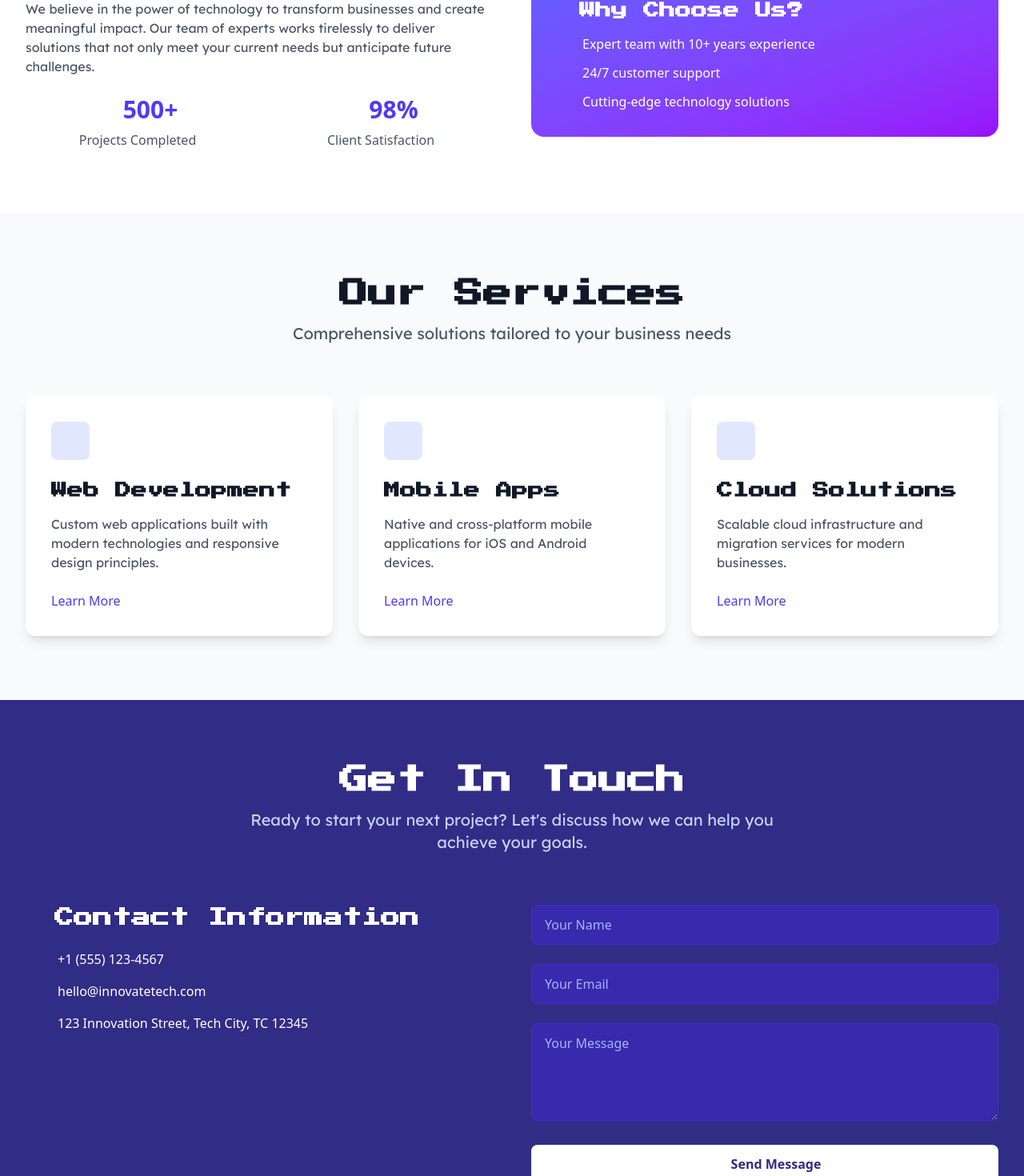
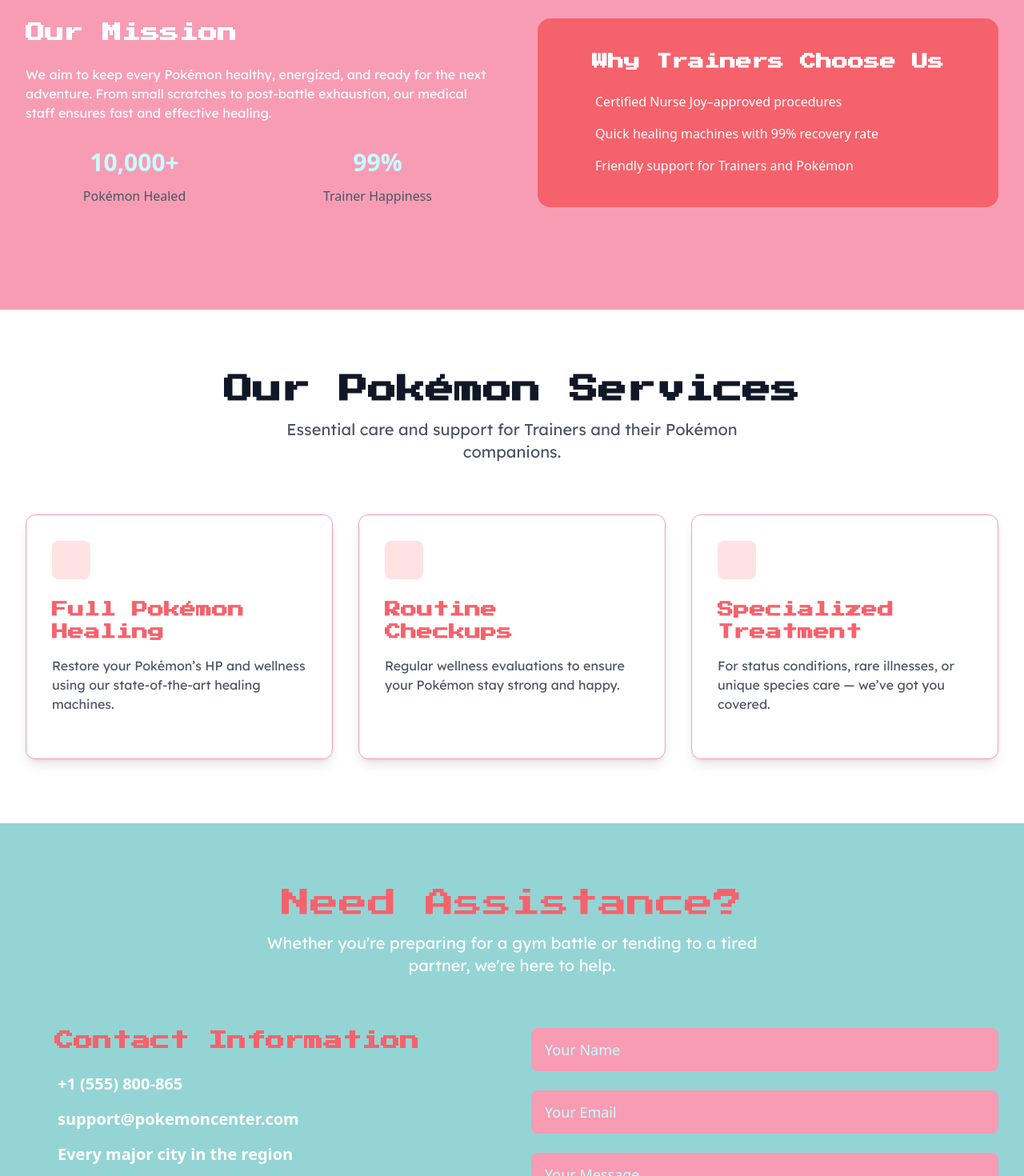
Before and after one commit to katdzy/prelim-project-group-1, an Angular app: page / in a window 1280 px wide. Shown: the part 1227-2697 px from the top of the page at 80% size. Built offline with nearby package versions, Linux system fonts and the light colour scheme; a web font is replaced by a local one.

Commit message:
Changes to be committed: 	modified:   src/app/home/home.html

```diff
--- a/src/app/home/home.html
+++ b/src/app/home/home.html
@@ -46,41 +46,6 @@
     </style>
 </head>
 <body class="bg-gray-50">
-    <!-- Navigation -->
-    <nav class="fixed top-0 w-full bg-white/90 backdrop-blur-md z-50 border-b border-gray-200">
-        <div class="max-w-7xl mx-auto px-4 sm:px-6 lg:px-8">
-            <div class="flex justify-between items-center h-16">
-                <div class="flex items-center">
-                    <div class="flex-shrink-0 flex items-center">
-                        <i data-lucide="code" class="w-8 h-8 text-indigo-600 mr-2"></i>
-                    </div>
-                </div>
-                <div class="hidden md:block">
-                    <div class="ml-10 flex items-baseline space-x-8">
-                        <a href="#home" class="text-gray-700 hover:text-indigo-600 px-3 py-2 text-sm font-medium transition-colors flex items-center">
-                            <i data-lucide="home" class="w-4 h-4 mr-1"></i>Home
-                        </a>
-                        <a href="#about" class="text-gray-700 hover:text-indigo-600 px-3 py-2 text-sm font-medium transition-colors flex items-center">
-                            <i data-lucide="users" class="w-4 h-4 mr-1"></i>About
-                        </a>
-                        <a href="#services" class="text-gray-700 hover:text-indigo-600 px-3 py-2 text-sm font-medium transition-colors flex items-center">
-                            <i data-lucide="briefcase" class="w-4 h-4 mr-1"></i>Services
-                        </a>
-                        <a href="#contact" class="text-gray-700 hover:text-indigo-600 px-3 py-2 text-sm font-medium transition-colors flex items-center">
-                            <i data-lucide="mail" class="w-4 h-4 mr-1"></i>Contact
-                        </a>
-                    </div>
-                </div>
-                <div class="md:hidden">
-                    <a routerLink="/services" class="text-gray-700 hover:text-indigo-600">
-                      <svg class="h-6 w-6" fill="none" viewBox="0 0 24 24" stroke="currentColor">
-                          <path stroke-linecap="round" stroke-linejoin="round" stroke-width="2" d="M4 6h16M4 12h16M4 18h16" />
-                      </svg>
-                  </a>
-                </div>
-            </div>
-        </div>
-    </nav>
 
     <!-- Hero Section -->
     <section id="home" class="relative min-h-screen flex items-center justify-center gradient-bg overflow-hidden">
@@ -106,230 +71,187 @@
 
 
             <div class="flex flex-col sm:flex-row gap-6 justify-center">
-                <button class="bg-[#F5626B] text-white px-16 py-8 rounded-2xl font-bold text-2xl shadow-2xl hover:bg-[#F89CB4] transform hover:scale-105 transition-all duration-300 flex items-center justify-center" style="font-family: 'Press Start 2P', cursive;">
+                <a routerLink="/services" class="bg-[#F5626B] text-white px-16 py-8 rounded-2xl font-bold text-2xl shadow-2xl hover:bg-[#F89CB4] transform hover:scale-105 transition-all duration-300 flex items-center justify-center" style="font-family: 'Press Start 2P', cursive;">
                     HEAL NOW
-                </button>
+                </a>
             </div>
             </div>
         </div>
     </section>
 
     <!-- About Section -->
-    <section id="about" class="py-20 bg-white">
+   <section id="about" class="py-32 bg-white"> <!-- increased from py-20 to py-32 -->
     <div class="max-w-7xl mx-auto px-4 sm:px-6 lg:px-8">
-            <div class="text-center mb-16">
-                <h2 class="text-4xl font-bold text-gray-900 mb-4">About Our Company</h2>
+        <div class="text-center mb-20"> <!-- increased mb-16 to mb-20 -->
+          <h2 class="text-4xl font-bold mb-6 text-[#C6FEFF]">Who’s Behind the Healing?</h2>
             <p class="text-xl text-gray-600 max-w-2xl mx-auto">
-                    We're passionate about delivering innovative solutions that help businesses thrive in the digital age.
+                The Pokémon Center team is dedicated to providing safe, reliable, and friendly healthcare for Trainers and their partners.
             </p>
         </div>
 
-            <div class="grid grid-cols-1 lg:grid-cols-2 gap-12 items-center">
+        <div class="grid grid-cols-1 lg:grid-cols-2 gap-16 items-center"> <!-- increased gap-12 to gap-16 -->
             <div>
-                    <h3 class="text-2xl font-bold text-gray-900 mb-4">Our Mission</h3>
-                    <p class="text-gray-600 mb-6">
-                        We believe in the power of technology to transform businesses and create meaningful impact. Our team of experts works tirelessly to deliver solutions that not only meet your current needs but anticipate future challenges.
+              <h3 class="text-2xl font-bold mb-6 text-[#C6FEFF]">Our Mission</h3>
+                <p class="text-gray-600 mb-8"> <!-- increased mb-6 to mb-8 -->
+                    We aim to keep every Pokémon healthy, energized, and ready for the next adventure.
+                    From small scratches to post-battle exhaustion, our medical staff ensures fast and effective healing.
                 </p>
-                    <div class="grid grid-cols-2 gap-6">
+
+                <div class="grid grid-cols-2 gap-8"> <!-- increased gap-6 to gap-8 -->
                     <div class="text-center">
-                            <div class="flex items-center justify-center mb-2">
-                                <i data-lucide="trophy" class="w-6 h-6 text-indigo-600 mr-2"></i>
-                                <div class="text-3xl font-bold text-indigo-600">500+</div>
+                        <div class="flex items-center justify-center mb-3"> <!-- increased mb-2 to mb-3 -->
+                          <div class="text-3xl font-bold text-[#C6FEFF]">10,000+</div>
                         </div>
-                            <div class="text-gray-600">Projects Completed</div>
+                        <div class="text-gray-600">Pokémon Healed</div>
                     </div>
+
                     <div class="text-center">
-                            <div class="flex items-center justify-center mb-2">
-                                <i data-lucide="heart" class="w-6 h-6 text-indigo-600 mr-2"></i>
-                                <div class="text-3xl font-bold text-indigo-600">98%</div>
+                        <div class="flex items-center justify-center mb-3">
+                            <div class="text-3xl font-bold text-[#C6FEFF]">99%</div>
                         </div>
-                            <div class="text-gray-600">Client Satisfaction</div>
+                        <div class="text-gray-600">Trainer Happiness</div>
                     </div>
                 </div>
             </div>
+
               <div class="relative">
-                    <div class="bg-gradient-to-br from-indigo-500 to-purple-600 rounded-2xl p-8 text-white">
-                        <h4 class="text-xl font-semibold mb-4 flex items-center">
-                            <i data-lucide="star" class="w-5 h-5 mr-2 text-indigo-200"></i>
-                            Why Choose Us?
+                <div class="bg-[#F5626B] rounded-2xl p-10 text-white">
+                  <h4 class="text-xl font-semibold mb-6 flex items-center">
+                      <i data-lucide="star" class="w-5 h-5 mr-2 text-white"></i>
+                      Why Trainers Choose Us
                   </h4>
-                        <ul class="space-y-3">
+                  <ul class="space-y-4">
                       <li class="flex items-center">
-                                <i data-lucide="check-circle" class="w-5 h-5 mr-3 text-indigo-200"></i>
-                                Expert team with 10+ years experience
+                          <i data-lucide="check-circle" class="w-5 h-5 mr-3 text-white"></i>
+                          Certified Nurse Joy–approved procedures
                       </li>
                       <li class="flex items-center">
-                                <i data-lucide="check-circle" class="w-5 h-5 mr-3 text-indigo-200"></i>
-                                24/7 customer support
+                          <i data-lucide="check-circle" class="w-5 h-5 mr-3 text-white"></i>
+                          Quick healing machines with 99% recovery rate
                       </li>
                       <li class="flex items-center">
-                                <i data-lucide="check-circle" class="w-5 h-5 mr-3 text-indigo-200"></i>
-                                Cutting-edge technology solutions
+                          <i data-lucide="check-circle" class="w-5 h-5 mr-3 text-white"></i>
+                          Friendly support for Trainers and Pokémon
                       </li>
                   </ul>
               </div>
+          </div>
+
+
+        </div>
+    </div>
+</section>
+
+
+
+    <!-- Services Section -->
+    <section id="services" class="py-20 bg-gray-50">
+        <div class="max-w-7xl mx-auto px-4 sm:px-6 lg:px-8">
+            <div class="text-center mb-16">
+                <h2 class="text-4xl font-bold text-gray-900 mb-4">Our Pokémon Services</h2>
+                <p class="text-xl text-gray-600 max-w-2xl mx-auto">
+                    Essential care and support for Trainers and their Pokémon companions.
+                </p>
+            </div>
+
+            <div class="grid grid-cols-1 md:grid-cols-2 lg:grid-cols-3 gap-8">
+                <!-- Healing Service -->
+                <div class="bg-white rounded-xl p-8 shadow-lg hover:shadow-xl transition-shadow duration-300 group">
+                    <div class="w-12 h-12 bg-red-100 rounded-lg flex items-center justify-center mb-6 group-hover:bg-red-200 transition-colors">
+                        <i data-lucide="heart-pulse" class="w-6 h-6 text-red-600"></i>
+                    </div>
+                    <h3 class="text-xl font-semibold text-gray-900 mb-4">Full Pokémon Healing</h3>
+                    <p class="text-gray-600 mb-6">
+                        Restore your Pokémon’s HP and wellness using our state-of-the-art healing machines.
+                    </p>
+                </div>
+
+                <!-- Checkups -->
+                <div class="bg-white rounded-xl p-8 shadow-lg hover:shadow-xl transition-shadow duration-300 group">
+                    <div class="w-12 h-12 bg-red-100 rounded-lg flex items-center justify-center mb-6 group-hover:bg-red-200 transition-colors">
+                        <i data-lucide="clipboard-check" class="w-6 h-6 text-red-600"></i>
+                    </div>
+                    <h3 class="text-xl font-semibold text-gray-900 mb-4">Routine Checkups</h3>
+                    <p class="text-gray-600 mb-6">
+                        Regular wellness evaluations to ensure your Pokémon stay strong and happy.
+                    </p>
+                </div>
+
+                <!-- Specialized Care -->
+                <div class="bg-white rounded-xl p-8 shadow-lg hover:shadow-xl transition-shadow duration-300 group">
+                    <div class="w-12 h-12 bg-red-100 rounded-lg flex items-center justify-center mb-6 group-hover:bg-red-200 transition-colors">
+                        <i data-lucide="stethoscope" class="w-6 h-6 text-red-600"></i>
+                    </div>
+                    <h3 class="text-xl font-semibold text-gray-900 mb-4">Specialized Treatment</h3>
+                    <p class="text-gray-600 mb-6">
+                        For status conditions, rare illnesses, or unique species care — we’ve got you covered.
+                    </p>
                 </div>
             </div>
         </div>
     </section>
 
-    <!-- Services Section -->
-    <section id="services" class="py-20 bg-gray-50">
+
+    <!-- Contact Section -->
+    <section id="contact" class="py-20 bg-[#94D4D5] text-white">
         <div class="max-w-7xl mx-auto px-4 sm:px-6 lg:px-8">
             <div class="text-center mb-16">
-                <h2 class="text-4xl font-bold text-gray-900 mb-4">Our Services</h2>
-                <p class="text-xl text-gray-600 max-w-2xl mx-auto">
-                    Comprehensive solutions tailored to your business needs
-                </p>
-            </div>
-
-            <div class="grid grid-cols-1 md:grid-cols-2 lg:grid-cols-3 gap-8">
-                <div class="bg-white rounded-xl p-8 shadow-lg hover:shadow-xl transition-shadow duration-300 group">
-                    <div class="w-12 h-12 bg-indigo-100 rounded-lg flex items-center justify-center mb-6 group-hover:bg-indigo-200 transition-colors">
-                        <i data-lucide="globe" class="w-6 h-6 text-indigo-600"></i>
-                    </div>
-                    <h3 class="text-xl font-semibold text-gray-900 mb-4">Web Development</h3>
-                    <p class="text-gray-600 mb-6">
-                        Custom web applications built with modern technologies and responsive design principles.
-                    </p>
-                    <a href="#" class="text-indigo-600 font-medium hover:text-indigo-700 transition-colors flex items-center">
-                        Learn More <i data-lucide="arrow-right" class="w-4 h-4 ml-1"></i>
-                    </a>
-                </div>
-
-                <div class="bg-white rounded-xl p-8 shadow-lg hover:shadow-xl transition-shadow duration-300 group">
-                    <div class="w-12 h-12 bg-indigo-100 rounded-lg flex items-center justify-center mb-6 group-hover:bg-indigo-200 transition-colors">
-                        <i data-lucide="smartphone" class="w-6 h-6 text-indigo-600"></i>
-                    </div>
-                    <h3 class="text-xl font-semibold text-gray-900 mb-4">Mobile Apps</h3>
-                    <p class="text-gray-600 mb-6">
-                        Native and cross-platform mobile applications for iOS and Android devices.
-                    </p>
-                    <a href="#" class="text-indigo-600 font-medium hover:text-indigo-700 transition-colors flex items-center">
-                        Learn More <i data-lucide="arrow-right" class="w-4 h-4 ml-1"></i>
-                    </a>
-                </div>
-
-                <div class="bg-white rounded-xl p-8 shadow-lg hover:shadow-xl transition-shadow duration-300 group">
-                    <div class="w-12 h-12 bg-indigo-100 rounded-lg flex items-center justify-center mb-6 group-hover:bg-indigo-200 transition-colors">
-                        <i data-lucide="cloud" class="w-6 h-6 text-indigo-600"></i>
-                    </div>
-                    <h3 class="text-xl font-semibold text-gray-900 mb-4">Cloud Solutions</h3>
-                    <p class="text-gray-600 mb-6">
-                        Scalable cloud infrastructure and migration services for modern businesses.
-                    </p>
-                    <a href="#" class="text-indigo-600 font-medium hover:text-indigo-700 transition-colors flex items-center">
-                        Learn More <i data-lucide="arrow-right" class="w-4 h-4 ml-1"></i>
-                    </a>
-                </div>
-            </div>
-        </div>
-    </section>
-
-    <!-- Contact Section -->
-    <section id="contact" class="py-20 bg-indigo-900 text-white">
-        <div class="max-w-7xl mx-auto px-4 sm:px-6 lg:px-8">
-            <div class="text-center mb-16">
-                <h2 class="text-4xl font-bold mb-4">Get In Touch</h2>
-                <p class="text-xl text-indigo-200 max-w-2xl mx-auto">
-                    Ready to start your next project? Let's discuss how we can help you achieve your goals.
+              <h2 class="text-4xl font mb-4 text-[#F5626B]">Need Assistance?</h2>
+                <p class="text-xl text-[#F5626B]-100 max-w-2xl mx-auto">
+                    Whether you're preparing for a gym battle or tending to a tired partner, we're here to help.
                 </p>
             </div>
 
             <div class="grid grid-cols-1 lg:grid-cols-2 gap-12">
       <div>
-                    <h3 class="text-2xl font-semibold mb-6 flex items-center">
-                        <i data-lucide="map-pin" class="w-6 h-6 mr-3 text-indigo-300"></i>
+          <h3 class="text-2xl font-semibold mb-6 flex items-center text-[#F5626B]">
+              <i data-lucide="map-pin" class="w-6 h-6 mr-3 text-[#C6FEFF]"></i>
               Contact Information
           </h3>
-                    <div class="space-y-4">
+
+          <div class="space-y-4 text-[#FFFF] text-xl font-bold "> <!-- added text-lg -->
             <div class="flex items-center">
-                            <i data-lucide="phone" class="w-6 h-6 mr-4 text-indigo-300"></i>
-                            <span>+1 (555) 123-4567</span>
+                <i data-lucide="phone" class="w-6 h-6 mr-4 text-[#F5626B]"></i>
+                <span>+1 (555) 800-865</span>
             </div>
+
             <div class="flex items-center">
-                            <i data-lucide="mail" class="w-6 h-6 mr-4 text-indigo-300"></i>
-                            <span>hello@innovatetech.com</span>
+                <i data-lucide="mail" class="w-6 h-6 mr-4 text-[#F89CB4]"></i>
+                <span>support@pokemoncenter.com</span>
             </div>
+
             <div class="flex items-center">
-                            <i data-lucide="map-pin" class="w-6 h-6 mr-4 text-indigo-300"></i>
-                            <span>123 Innovation Street, Tech City, TC 12345</span>
+                <i data-lucide="map-pin" class="w-6 h-6 mr-4 text-[#F89CB4]"></i>
+                <span>Every major city in the region</span>
             </div>
         </div>
+
       </div>
 
       <div>
           <form class="space-y-6">
-                        <div>
-                            <input type="text" placeholder="Your Name" class="w-full px-4 py-3 rounded-lg bg-indigo-800 border border-indigo-700 text-white placeholder-indigo-300 focus:outline-none focus:border-indigo-500 focus:ring-2 focus:ring-indigo-500 focus:ring-opacity-50">
-                        </div>
-                        <div>
-                            <input type="email" placeholder="Your Email" class="w-full px-4 py-3 rounded-lg bg-indigo-800 border border-indigo-700 text-white placeholder-indigo-300 focus:outline-none focus:border-indigo-500 focus:ring-2 focus:ring-indigo-500 focus:ring-opacity-50">
-                        </div>
-                        <div>
-                            <textarea rows="4" placeholder="Your Message" class="w-full px-4 py-3 rounded-lg bg-indigo-800 border border-indigo-700 text-white placeholder-indigo-300 focus:outline-none focus:border-indigo-500 focus:ring-2 focus:ring-indigo-500 focus:ring-opacity-50"></textarea>
-                        </div>
-                        <button type="submit" class="w-full bg-white text-indigo-900 px-6 py-3 rounded-lg font-semibold hover:bg-indigo-50 transform hover:scale-105 transition-all duration-300 flex items-center justify-center">
+            <input type="text" placeholder="Your Name"
+                  class="w-full px-4 py-3 rounded-lg bg-[#F89CB4] border border-[#F89CB4] text-[#FFFF] placeholder-[#C6FEFF] focus:outline-none focus:ring-2 focus:ring-[#C6FEFF] text-lg">
+
+            <input type="email" placeholder="Your Email"
+                  class="w-full px-4 py-3 rounded-lg bg-[#F89CB4] border border-[#F89CB4] text-[#FFFF] placeholder-[#C6FEFF] focus:outline-none focus:ring-2 focus:ring-[#C6FEFF] text-lg">
+
+            <textarea rows="4" placeholder="Your Message"
+                  class="w-full px-4 py-3 rounded-lg bg-[#F89CB4] border border-[#F89CB4] text-[#FFFF] placeholder-[#C6FEFF] focus:outline-none focus:ring-2 focus:ring-[#C6FEFF] text-lg"></textarea>
+
+            <button class="w-full bg-[#F5626B] text-white px-6 py-3 rounded-lg font-bold hover:bg-[#9A9D68] hover:text-[#C6FEFF] transition-all duration-300 flex items-center justify-center text-lg">
                 <i data-lucide="send" class="w-5 h-5 mr-2"></i>
-                            Send Message
+                SEND
             </button>
         </form>
+
     </div>
 </div>
+
         </div>
     </section>
 
-    <!-- Footer -->
-    <footer class="bg-gray-900 text-white py-12">
-        <div class="max-w-7xl mx-auto px-4 sm:px-6 lg:px-8">
-            <div class="grid grid-cols-1 md:grid-cols-4 gap-8">
-                <div class="col-span-1 md:col-span-2">
-                    <div class="flex items-center mb-4">
-                        <i data-lucide="zap" class="w-8 h-8 text-indigo-400 mr-2"></i>
-                        <h3 class="text-2xl font-bold text-indigo-400">InnovateTech</h3>
-                    </div>
-                    <p class="text-gray-400 mb-4">
-                        Transforming businesses through innovative technology solutions and professional expertise.
-                    </p>
-                    <div class="flex space-x-4">
-                        <a href="#" class="text-gray-400 hover:text-indigo-400 transition-colors">
-                            <i data-lucide="twitter" class="w-6 h-6"></i>
-                        </a>
-                        <a href="#" class="text-gray-400 hover:text-indigo-400 transition-colors">
-                            <i data-lucide="linkedin" class="w-6 h-6"></i>
-                        </a>
-                        <a href="#" class="text-gray-400 hover:text-indigo-400 transition-colors">
-                            <i data-lucide="facebook" class="w-6 h-6"></i>
-                        </a>
-                        <a href="#" class="text-gray-400 hover:text-indigo-400 transition-colors">
-                            <i data-lucide="instagram" class="w-6 h-6"></i>
-                        </a>
-                    </div>
-                </div>
-                <div>
-                    <h4 class="text-lg font-semibold mb-4">Services</h4>
-                    <ul class="space-y-2 text-gray-400">
-                        <li><a href="#" class="hover:text-white transition-colors">Web Development</a></li>
-                        <li><a href="#" class="hover:text-white transition-colors">Mobile Apps</a></li>
-                        <li><a href="#" class="hover:text-white transition-colors">Cloud Solutions</a></li>
-                        <li><a href="#" class="hover:text-white transition-colors">Consulting</a></li>
-                    </ul>
-                </div>
-                <div>
-                    <h4 class="text-lg font-semibold mb-4">Company</h4>
-                    <ul class="space-y-2 text-gray-400">
-                        <li><a href="#" class="hover:text-white transition-colors">About Us</a></li>
-                        <li><a href="#" class="hover:text-white transition-colors">Careers</a></li>
-                        <li><a href="#" class="hover:text-white transition-colors">Blog</a></li>
-                        <li><a href="#" class="hover:text-white transition-colors">Privacy Policy</a></li>
-                    </ul>
-                </div>
-            </div>
-            <div class="border-t border-gray-800 mt-8 pt-8 text-center text-gray-400">
-                <p>&copy; 2025 InnovateTech. All rights reserved.</p>
-            </div>
-        </div>
-    </footer>
+
 
     <script>
         // Smooth scrolling for navigation links
@@ -419,6 +341,58 @@
         z-index: 10;
     }
 
+    /* Global font rules */
+h1, h2, h3, h4, h5, h6 {
+    font-family: 'Press Start 2P', cursive;
+}
+
+.subtitle {
+    font-family: 'Silkscreen', cursive;
+}
+
+p {
+    font-family: 'Lexend Deca', sans-serif;
+}
+
+/* ABOUT SECTION (Who’s Behind the Healing?) */
+#about {
+    background-color: #F89CB4 !important;  /* pink background */
+}
+
+#about h2,
+#about h3,
+#about p,
+#about li {
+    color: #ffffff; /* white text for contrast */
+}
+
+/* Adjust card background in About section */
+#about .bg-gradient-to-br {
+    background-color: rgba(255, 255, 255, 0.15) !important;
+    backdrop-filter: blur(6px);
+}
+
+/* SERVICES SECTION */
+#services {
+    background-color: #ffffff !important; /* clean white */
+}
+
+/* Service cards */
+#services .bg-white {
+    background-color: #ffffff !important;
+    border: 1px solid #F89CB4; /* soft border using your palette */
+}
+
+/* Service card icons */
+#services i {
+    color: #F5626B !important;
+}
+
+/* Service card h3 */
+#services h3 {
+    color: #F5626B !important;
+}
+
     /* Buttons */
     .btn-primary {
         background-color: #F5626B;
```
Lines whose indentation alone changed are shown as unchanged.
